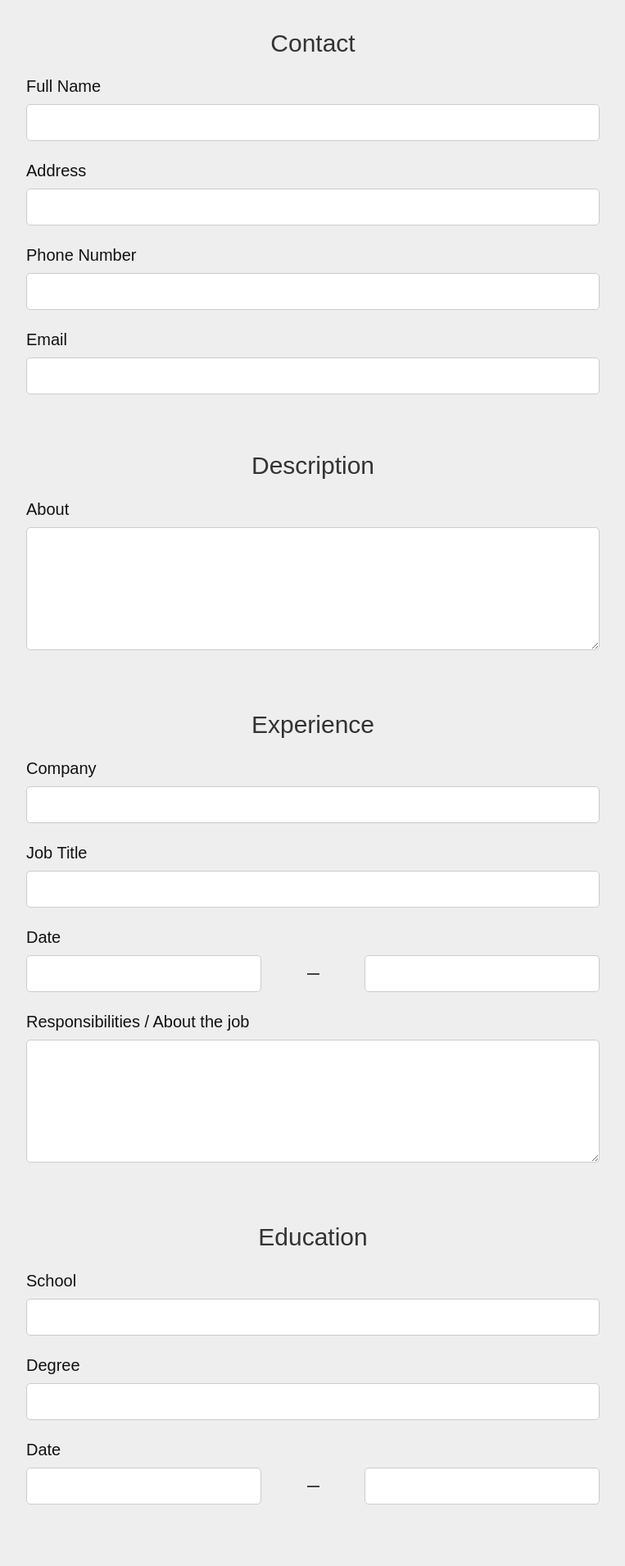
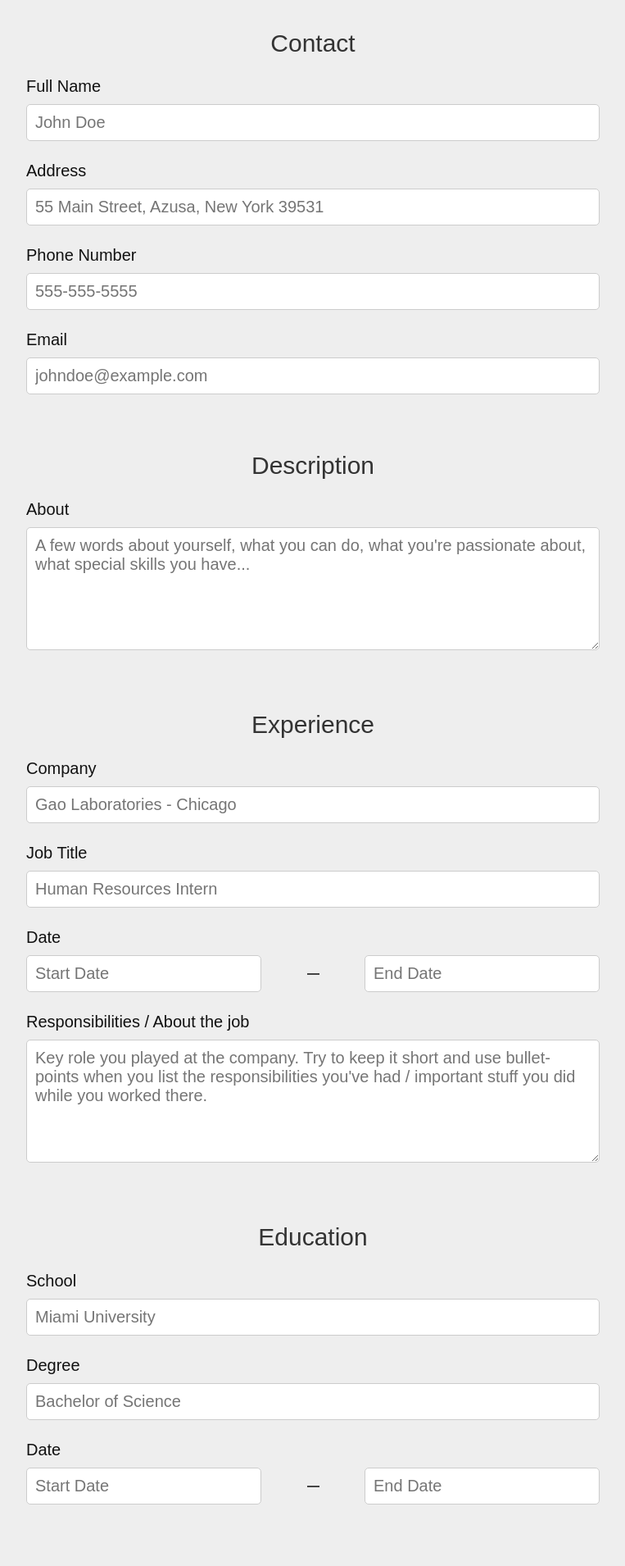
Before and after one commit to cristicismas/resume-architect, a React (Create React App) app in the folder client/: page /build/1 in a window 1280 px wide. Shown: the part 500-2410 px from the top of the page at 82% size, without its empty margins (258-1021 px from the left). Built offline with nearby package versions, Linux system fonts and the light colour scheme; no server answers; a web font is replaced by a local one.

Commit message:
Add placeholder text to the ResumeForm

```diff
--- a/client/src/components/form/DatePickerField.js
+++ b/client/src/components/form/DatePickerField.js
@@ -12,7 +12,8 @@ const DatePickerField = ({ namePrefix, startDate, endDate, onChange }) => {
         selectsStart
         startDate={startDate}
         endDate={endDate}
-        maxDate={endDate}
+        maxDate={endDate ? endDate : new Date()}
+        placeholderText="Start Date"
       />
 
       <span className="date-separator" />
@@ -26,6 +27,7 @@ const DatePickerField = ({ namePrefix, startDate, endDate, onChange }) => {
         endDate={endDate}
         minDate={startDate}
         maxDate={new Date()}
+        placeholderText="End Date"
       />
     </div>
   );
--- a/client/src/components/form/ResumeForm.js
+++ b/client/src/components/form/ResumeForm.js
@@ -47,25 +47,25 @@ const ResumeForm = () => {
 
               <div className="group">
                 <label htmlFor="name">Full Name</label>
-                <Field type="text" name="name" />
+                <Field type="text" placeholder="John Doe" name="name" />
                 <ErrorMessage name="name" component="div" />
               </div>
 
               <div className="group">
                 <label htmlFor="address">Address</label>
-                <Field type="text" name="address" />
+                <Field type="text" placeholder="55 Main Street, Azusa, New York 39531" name="address" />
                 <ErrorMessage name="address" component="div" />
               </div>
 
               <div className="group">
                 <label htmlFor="phone-number">Phone Number</label>
-                <Field type="tel" pattern="^\+?\d{0,13}" name="phone-number" />
+                <Field type="tel" placeholder="555-555-5555" pattern="^\+?\d{0,13}" name="phone-number" />
                 <ErrorMessage name="phone-number" component="div" />
               </div>
 
               <div className="group">
                 <label htmlFor="email">Email</label>
-                <Field type="email" name="email" />
+                <Field type="email" placeholder="johndoe@example.com" name="email" />
                 <ErrorMessage name="email" component="div" />
               </div>
             </section>
@@ -75,7 +75,7 @@ const ResumeForm = () => {
 
               <div className="group">
                 <label htmlFor="about">About</label>
-                <Field as="textarea" type="text" name="about" />
+                <Field as="textarea" placeholder="A few words about yourself, what you can do, what you're passionate about, what special skills you have..." type="text" name="about" />
                 <ErrorMessage name="about" component="div" />
               </div>
             </section>
@@ -85,13 +85,13 @@ const ResumeForm = () => {
 
               <div className="group">
                 <label htmlFor="company">Company</label>
-                <Field type="text" name="company" />
+                <Field type="text" placeholder="Gao Laboratories - Chicago" name="company" />
                 <ErrorMessage name="company" component="div" />
               </div>
 
               <div className="group">
                 <label htmlFor="job">Job Title</label>
-                <Field type="text" name="job" />
+                <Field type="text" placeholder="Human Resources Intern" name="job" />
                 <ErrorMessage name="job" component="div" />
               </div>
 
@@ -108,7 +108,7 @@ const ResumeForm = () => {
 
               <div className="group">
                 <label htmlFor="responsibilities">Responsibilities / About the job</label>
-                <Field as="textarea" type="text" name="responsibilities" />
+                <Field as="textarea" placeholder="Key role you played at the company. Try to keep it short and use bullet-points when you list the responsibilities you've had / important stuff you did while you worked there." type="text" name="responsibilities" />
                 <ErrorMessage name="responsibilities" component="div" />
               </div>
             </section>
@@ -118,13 +118,13 @@ const ResumeForm = () => {
 
               <div className="group">
                 <label htmlFor="school">School</label>
-                <Field type="text" name="school" />
+                <Field type="text" placeholder="Miami University" name="school" />
                 <ErrorMessage name="school" component="div" />
               </div>
 
               <div className="group">
                 <label htmlFor="degree">Degree</label>
-                <Field type="text" name="degree" />
+                <Field type="text" placeholder="Bachelor of Science" name="degree" />
                 <ErrorMessage name="degree" component="div" />
               </div>
 
@@ -145,7 +145,7 @@ const ResumeForm = () => {
 
               <div className="group">
                 <label htmlFor="extra">Special Awards / Ending Note</label>
-                <Field as="textarea" type="text" name="extra" />
+                <Field as="textarea" placeholder="Any left-out special awards, diplomas, volunteering experience, etc..." type="text" name="extra" />
                 <ErrorMessage name="extra" component="div" />
               </div>
             </section>
```
